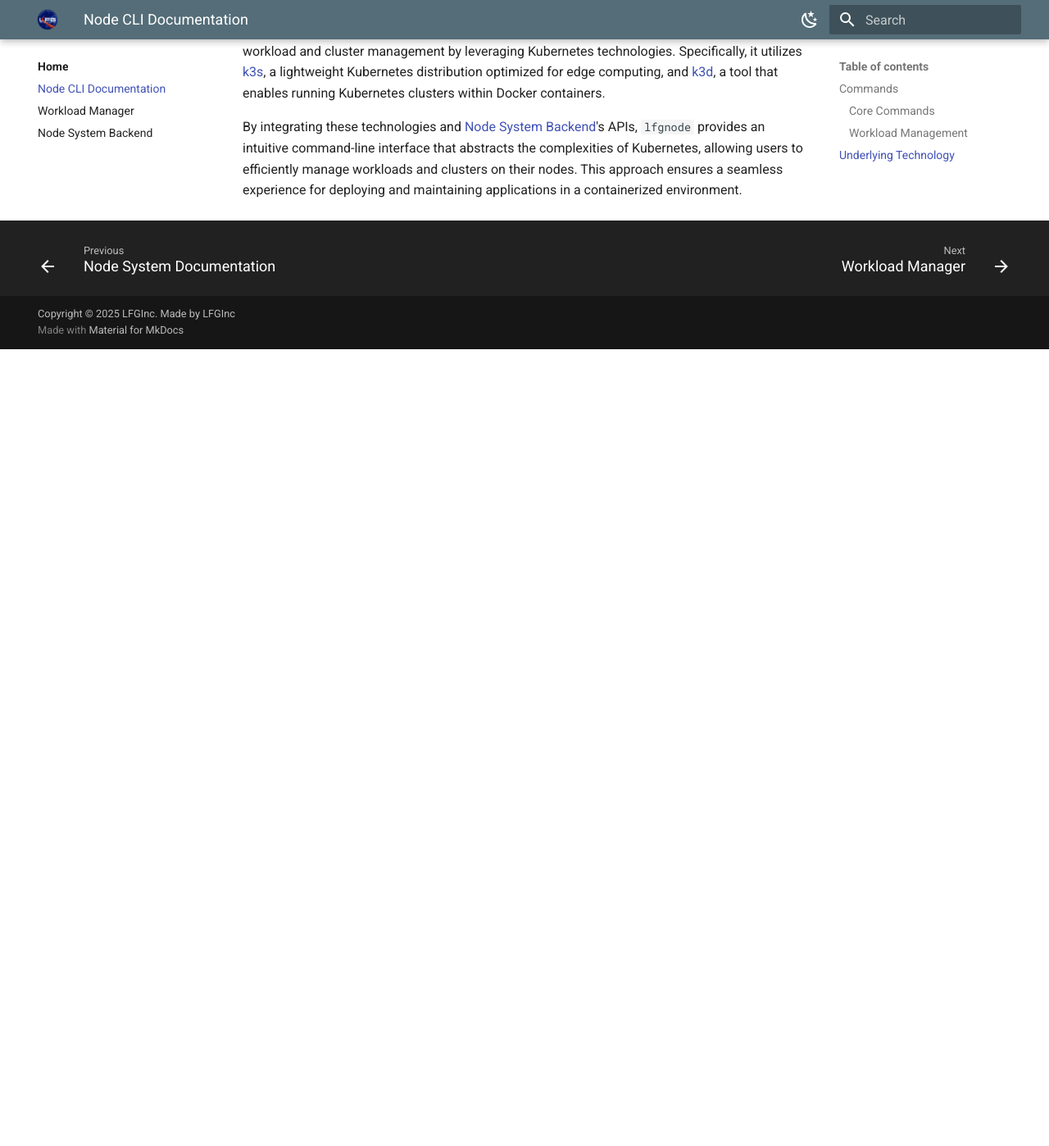
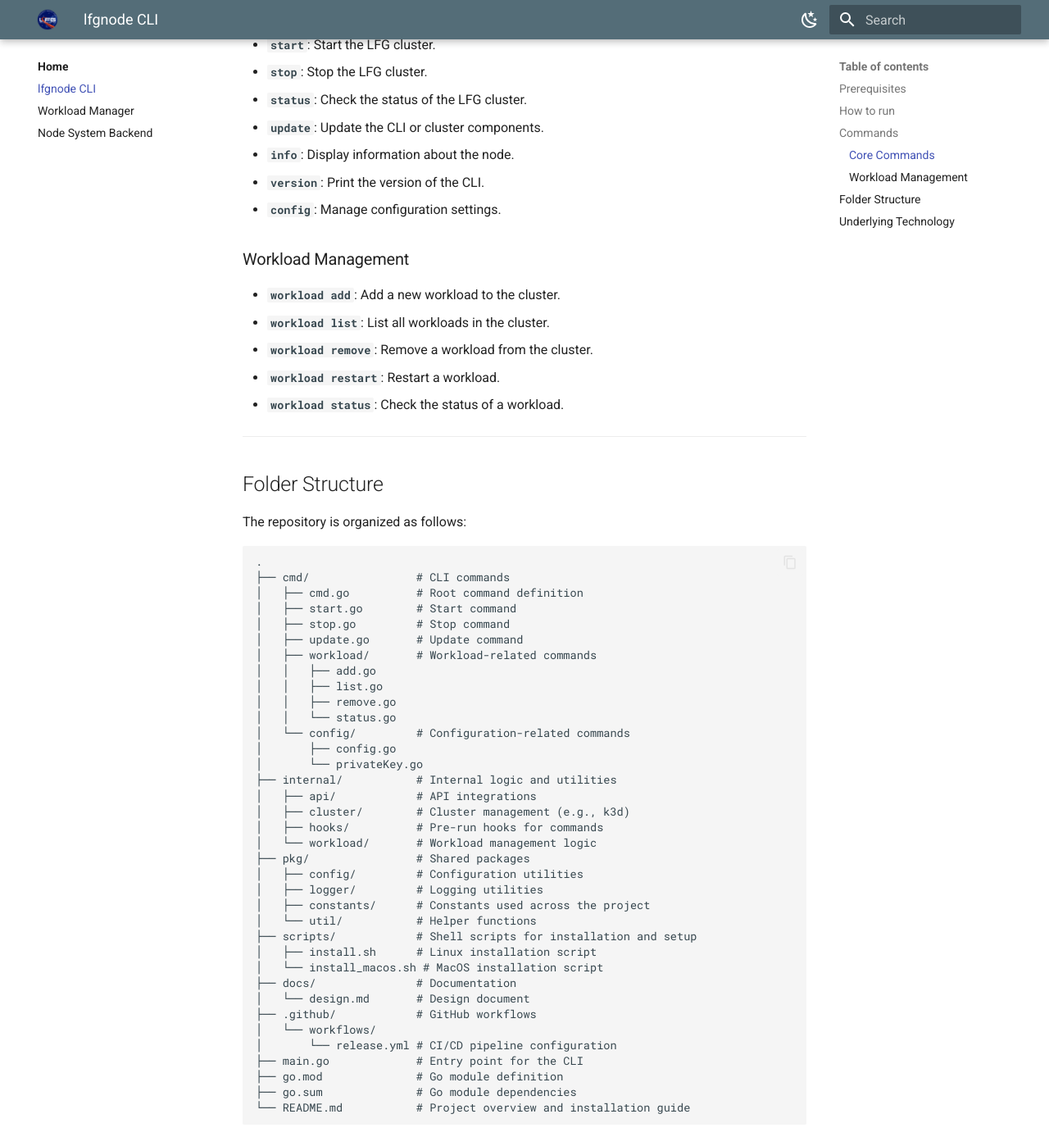
Before and after one commit to LFGInc/node-system-docs, an MkDocs documentation site: the page built from docs/node-cli.md, in a window 1280 px wide and 1400 px high, scrolled down 1031 px. Shown: the whole window at 82% size. Built offline with MkDocs 1.6.1 and Material for MkDocs 9.7.7, drawn with Linux system fonts in a browser that asks for light colours; before the commit the page ends 1457 px from its top, so only the background shows below that; some of the changed text lies outside the part shown.

Commit message:
docs: update Node System and lfgnode CLI documentation for clarity and completeness

````diff
--- a/docs/node-cli.md
+++ b/docs/node-cli.md
@@ -1,6 +1,25 @@
-# Node CLI Documentation
+# lfgnode CLI
 
 [`lfgnode`](https://github.com/LFGInc/node-cli) is a command-line interface (CLI) tool for managing workloads and clusters in the LFG network. This document provides an overview of the commands, folder structure, and CI/CD pipeline used in this repository.
+
+## Prerequisites
+
+- For MacOS & Windows, [Docker Desktop](https://docs.docker.com/desktop/) is required.
+  - After installing Docker Desktop. Open Docker Desktop -> Setting -> General -> Select `Use WSL 2 Based Engine` -> Select `dd the *.docker.internal names to the host's /etc/hosts file` -> Apply & Restart.
+- For Linux, [Docker Engine](https://docs.docker.com/engine/install/) is required.
+- [Go](https://go.dev/doc/install) 1.23 or later is required to build the CLI from source.
+
+## How to run
+
+1. Download packages
+   ```bash
+   go get
+   go mod tidy
+   ```
+2. Build the CLI
+   ```bash
+   go build -o lfgnode main.go
+   ```
 
 ## Commands
 
@@ -22,6 +41,51 @@
 - **`workload restart`**: Restart a workload.
 - **`workload status`**: Check the status of a workload.
 
+---
+
+## Folder Structure
+
+The repository is organized as follows:
+
+```
+.
+├── cmd/                # CLI commands
+│   ├── cmd.go          # Root command definition
+│   ├── start.go        # Start command
+│   ├── stop.go         # Stop command
+│   ├── update.go       # Update command
+│   ├── workload/       # Workload-related commands
+│   │   ├── add.go
+│   │   ├── list.go
+│   │   ├── remove.go
+│   │   └── status.go
+│   └── config/         # Configuration-related commands
+│       ├── config.go
+│       └── privateKey.go
+├── internal/           # Internal logic and utilities
+│   ├── api/            # API integrations
+│   ├── cluster/        # Cluster management (e.g., k3d)
+│   ├── hooks/          # Pre-run hooks for commands
+│   └── workload/       # Workload management logic
+├── pkg/                # Shared packages
+│   ├── config/         # Configuration utilities
+│   ├── logger/         # Logging utilities
+│   ├── constants/      # Constants used across the project
+│   └── util/           # Helper functions
+├── scripts/            # Shell scripts for installation and setup
+│   ├── install.sh      # Linux installation script
+│   └── install_macos.sh # MacOS installation script
+├── docs/               # Documentation
+│   └── design.md       # Design document
+├── .github/            # GitHub workflows
+│   └── workflows/
+│       └── release.yml # CI/CD pipeline configuration
+├── main.go             # Entry point for the CLI
+├── go.mod              # Go module definition
+├── go.sum              # Go module dependencies
+└── README.md           # Project overview and installation guide
+```
+
 ## Underlying Technology
 
 The `lfgnode` CLI is developed using the Go programming language and is designed to simplify workload and cluster management by leveraging Kubernetes technologies. Specifically, it utilizes [k3s](https://k3s.io/), a lightweight Kubernetes distribution optimized for edge computing, and [k3d](https://k3d.io/stable), a tool that enables running Kubernetes clusters within Docker containers.
````
Also changed, not shown: docs/index.md (+2 -0 lines).
